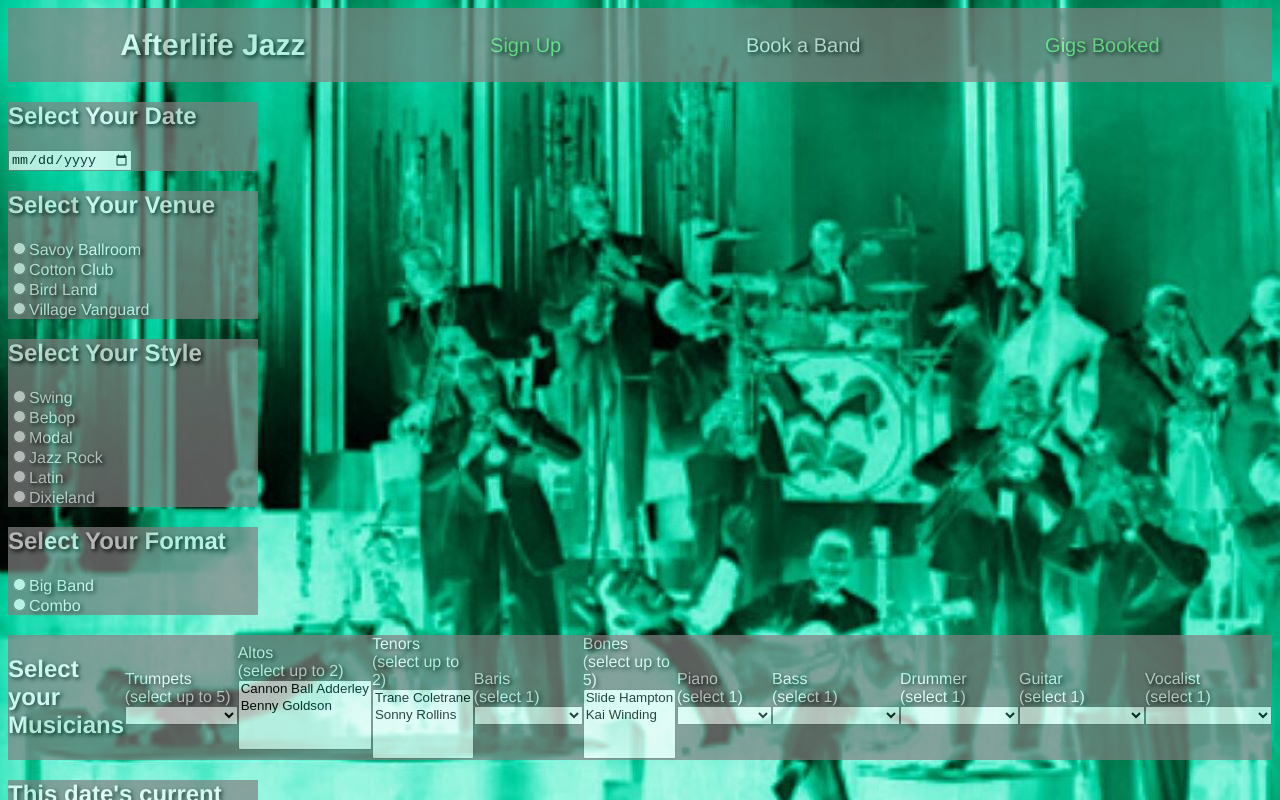
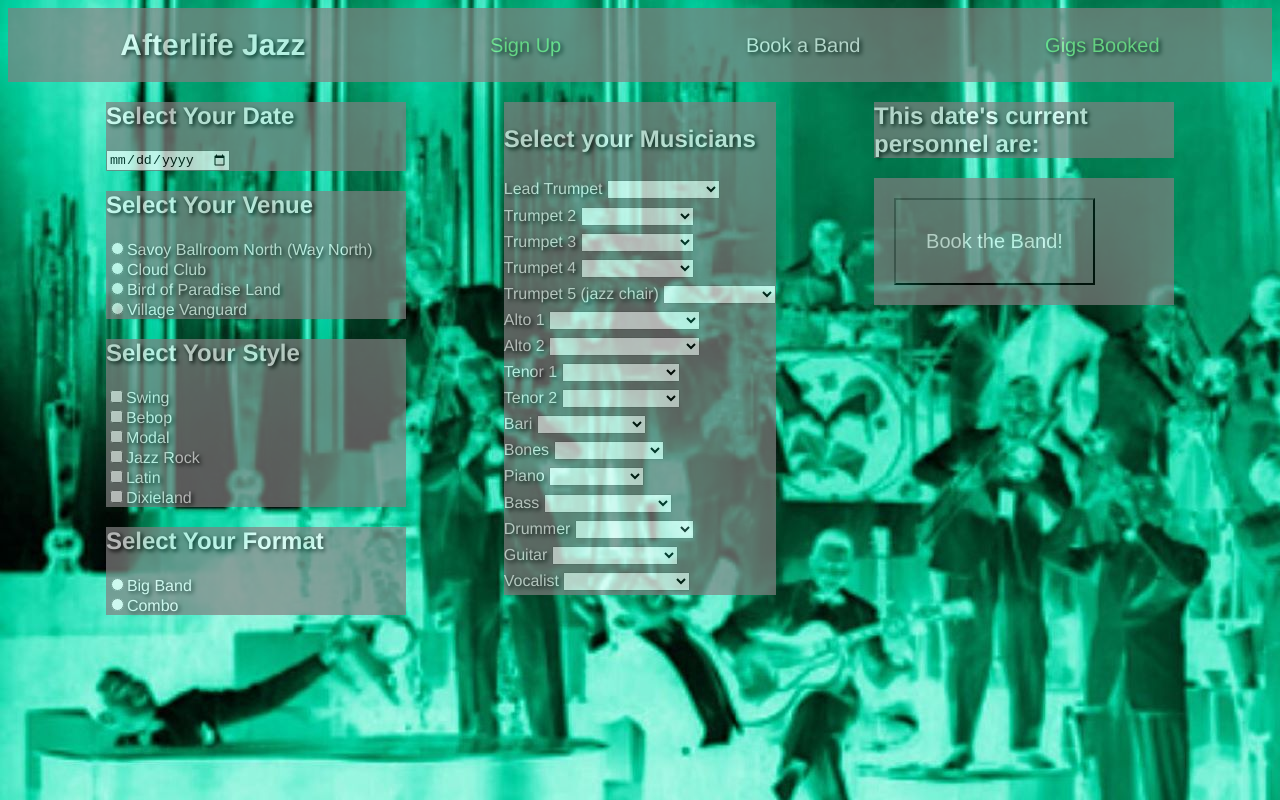
Before and after one commit to planetbutler/Afterlife-Jazz, a Vue app: page / in a window 1280 px wide. Shown: the top 800 px of the page. Built offline with nearby package versions, Linux system fonts and the light colour scheme.

Commit message:
cleaned up css

```diff
--- a/src/views/bookingTool.vue
+++ b/src/views/bookingTool.vue
@@ -1,201 +1,148 @@
 <template>
-  <div>
-    <!--<h1 class="maker">Booking Tool</h1>-->
+  <div class="bookpage">
+    <div class="eventcol">
       <div class="maker">
         <h2>Select Your Date</h2>
           <input type="date">
       </div>
       <div class="maker">
         <h2 class="venue">Select Your Venue</h2>
-        <input type="radio" class="venue" name="venue" value="Savoy Ballroom">Savoy Ballroom<br>
-        <input type="radio" class="venue" name="venue" value="Cotton Club">Cotton Club<br>
-        <input type="radio" class="venue" name="venue" value="Bird Land">Bird Land<br>
+          <input type="radio" class="venue" name="venue" value="Savoy Ballroom">Savoy Ballroom North (Way North)<br>
+          <input type="radio" class="venue" name="venue" value="Cotton Club">Cloud Club<br>
+          <input type="radio" class="venue" name="venue" value="Bird Land">Bird of Paradise Land<br>
           <input type="radio" class="venue" name="venue" value="Village Vanguard">Village Vanguard<br>
       </div>
       <div class="maker">
         <h2>Select Your Style</h2>
-        <input type="radio" name="style" value="Swing">Swing<br>
-        <input type="radio" name="style" value="Bebop">Bebop<br>
-        <input type="radio" name="style" value="Modal">Modal<br>
-        <input type="radio" name="style" value="Jazz Rock">Jazz Rock<br>
-        <input type="radio" name="style" value="Latin">Latin<br>
-        <input type="radio" name="style" value="Dixieland">Dixieland<br>
+          <input type="checkbox" name="style" value="Swing">Swing<br>
+          <input type="checkbox" name="style" value="Bebop">Bebop<br>
+          <input type="checkbox" name="style" value="Modal">Modal<br>
+          <input type="checkbox" name="style" value="Jazz Rock">Jazz Rock<br>
+          <input type="checkbox" name="style" value="Latin">Latin<br>
+          <input type="checkbox" name="style" value="Dixieland">Dixieland<br>
       </div>
       <div class="maker">
         <h2>Select Your Format</h2>
         <input type="radio" name="format" value="big band">Big Band<br>
         <input type="radio" name="format" value="combo">Combo<br>
       </div>
-    <div class="musicians">
+    </div>
+    <div class="musicianscol">
       <h2>Select your Musicians</h2>
       <div>
-        <div>Trumpets<br>(select up to 5)</div>
-          <select :multiple="multiple" v-model="trumpet">
+        <div>Lead Trumpet
+          <select v-model="trumpet">
             <option v-for="(cat, index) in trumpetPlayers" :value="cat" :key="index">{{ cat.nickName }} {{ cat.last }}</option>
           </select>
-            <!--close-on-select="false"
-            max="5"
-            class="select"
-          />
-            <select v-model="trumpet" size="5" multiple="multiple" @change="limitTrumpetSelection">
-              <option v-for="trumpet in trumpets" :key="trumpet">{{ trumpet }}</option>
-            </select>-->
-      </div>
-      <div>
-        <div>Altos<br>(select up to 2)
-          <select v-model="alto" :multiple="true">
-            <option v-for="(cat, index) in altoPlayers" :value="cat" :key="index">{{ cat.nickName }} {{ cat.last }}</option>
-          </select>
-          <!--<select v-model="alto" multiple="multiple">
-            <option v-for="alto in altos" :key="alto">{{ alto }}</option>
-          </select>-->
         </div>
       </div>
       <div>
-        <div>Tenors<br>(select up to 2)
-          <select v-model="tenor" :multiple="true">
-            <option v-for="(cat, index) in tenorPlayers" :value="cat" :key="index">{{ cat.nickName }} {{ cat.last }}</option>
+        <div>Trumpet 2
+          <select v-model="trumpet">
+            <option v-for="(cat, index) in trumpetPlayers" :value="cat" :key="index">{{ cat.nickName }} {{ cat.last }}</option>
           </select>
-          <!--<multiselect
-            v-model="tenor"
-            :multiple="true"
-            :options="tenors"
-            :close-on-select="false"
-            max="2"
-            class="select"
-          />
-          <select v-model="tenor" multiple="multiple">
-            <option v-for="tenor in tenors" :key="tenor">{{ tenor }}</option>
-          </select>-->
         </div>
       </div>
       <div>
-        <div>Baris<br>(select 1)
+        <div>Trumpet 3
+          <select v-model="trumpet">
+            <option v-for="(cat, index) in trumpetPlayers" :value="cat" :key="index">{{ cat.nickName }} {{ cat.last }}</option>
+          </select>
+        </div>
+      </div>
+      <div>
+        <div>Trumpet 4
+          <select v-model="trumpet">
+            <option v-for="(cat, index) in trumpetPlayers" :value="cat" :key="index">{{ cat.nickName }} {{ cat.last }}</option>
+          </select>
+        </div>
+      </div>
+      <div>
+        <div>Trumpet 5 (jazz chair)
+          <select v-model="trumpet">
+            <option v-for="(cat, index) in trumpetPlayers" :value="cat" :key="index">{{ cat.nickName }} {{ cat.last }}</option>
+          </select>
+        </div>
+      </div>
+      <div>
+        <div>Alto 1
+          <select v-model="alto">
+            <option v-for="(cat, index) in altoPlayers" :value="cat" :key="index">{{ cat.nickName }} {{ cat.last }}</option>
+          </select>
+        </div>
+      </div>
+      <div>
+        <div>Alto 2
+          <select v-model="alto">
+            <option v-for="(cat, index) in altoPlayers" :value="cat" :key="index">{{ cat.nickName }} {{ cat.last }}</option>
+          </select>
+        </div>
+      </div>
+      <div>
+        <div>Tenor 1
+          <select v-model="tenor">
+            <option v-for="(cat, index) in tenorPlayers" :value="cat" :key="index">{{ cat.nickName }} {{ cat.last }}</option>
+          </select>
+        </div>
+      </div>
+      <div>
+        <div>Tenor 2
+          <select v-model="tenor">
+            <option v-for="(cat, index) in tenorPlayers" :value="cat" :key="index">{{ cat.nickName }} {{ cat.last }}</option>
+          </select>
+        </div>
+      </div>
+      <div>
+        <div>Bari
           <select v-model="bari">
             <option v-for="(cat, index) in bariPlayers" :value="cat" :key="index">{{ cat.nickName }} {{ cat.last }}</option>
           </select>
-          <!--<multiselect
-            v-model="bari"
-            :multiple="true"
-            :options="baris"
-            :close-on-select="false"
-            max="1"
-            class="select"
-          />
-          <select v-model="bari">
-            <option v-for="bari in baris" :key="bari">{{ bari }}</option>
-          </select>-->
         </div>
       </div>
       <div>
-        <div>Bones<br>(select up to 5)
-          <select v-model="bone" :multiple="true" :close-on-select="true">
+        <div>Bones
+          <select v-model="bone" :close-on-select="true">
             <option v-for="(cat, index) in bonePlayers" :value="cat" :key="index">{{ cat.nickName }} {{ cat.last }}</option>
           </select>
-          <!--<multiselect
-            v-model="bone"
-            :multiple="true"
-            :options="bones"
-            :close-on-select="false"
-            max="5"
-            class="select"
-          />
-          <select v-model="bone" multiple="multiple">
-            <option v-for="bone in bones" :key="bone">{{ bone }}</option>
-          </select>-->
         </div>
       </div>
       <div>
-        <div>Piano<br>(select 1)
+        <div>Piano
           <select v-model="piano">
             <option v-for="(cat, index) in pianoPlayers" :value="cat" :key="index">{{ cat.nickName }} {{ cat.last }}</option>
           </select>
-          <!--<multiselect
-            v-model="piano"
-            :multiple="true"
-            :options="pianos"
-            :close-on-select="false"
-            max="1"
-            class="select"
-          />
-          <select v-model="piano">
-            <option v-for="piano in pianos" :key="piano">{{ piano }}</option>
-          </select>-->
         </div>
       </div>
       <div>
-        <div>Bass<br>(select 1)
+        <div>Bass
           <select v-model="bass">
             <option v-for="(cat, index) in bassPlayers" :value="cat" :key="index">{{ cat.nickName }} {{ cat.last }}</option>
           </select>
-          <!--<multiselect
-            v-model="bass"
-            :multiple="true"
-            :options="basses"
-            :close-on-select="false"
-            max="1"
-            class="select"
-          />
-          <select v-model="bass">
-            <option v-for="bass in basses" :key="bass">{{ bass }}</option>
-          </select>-->
         </div>
       </div>
       <div>
-        <div>Drummer<br>(select 1)
+        <div>Drummer
         <select v-model="drummer">
             <option v-for="(cat, index) in drummerPlayers" :value="cat" :key="index">{{ cat.nickName }} {{ cat.last }}</option>
           </select>
-          <!--<multiselect
-            v-model="drummer"
-            :multiple="true"
-            :options="drummers"
-            :close-on-select="false"
-            max="1"
-            class="select"
-          />
-          <select v-model="drummer">
-            <option v-for="drummer in drummers" :key="drummer">{{ drummer }}</option>
-          </select>-->
         </div>
       </div>
       <div>
-        <div>Guitar<br>(select 1)
+        <div>Guitar
           <select v-model="guitar">
             <option v-for="(cat, index) in guitarPlayers" :value="cat" :key="index">{{ cat.nickName }} {{ cat.last }}</option>
           </select>
-         <!--<multiselect
-            v-model="guitar"
-            :multiple="true"
-            :options="guitars"
-            :close-on-select="false"
-            max="1"
-            class="select"
-          />
-          <select v-model="guitar">
-            <option v-for="guitar in guitars" :key="guitar">{{ guitar }}</option>
-          </select>-->
         </div>
       </div>
       <div>
-        <div>Vocalist<br>(select 1)
+        <div>Vocalist
           <select v-model="vocalist">
             <option v-for="(cat, index) in vocalistPlayers" :value="cat" :key="index">{{ cat.nickName }} {{ cat.last }}</option>
           </select>
-          <!--<multiselect
-            v-model="vocalist"
-            :multiple="true"
-            :options="vocalists"
-            :close-on-select="false"
-            max="1"
-            class="select"
-          />
-          <select v-model="vocalist">
-            <option v-for="vocalist in vocalists" :key="vocalist">{{ vocalist }}</option>
-          </select>-->
         </div>
       </div>
     </div>
+    <div class="datecol">
       <h2 class="maker">This date's current personnel are:</h2>
       <div class="maker">
         <div v-show="trumpet.nickName">On Trumpet {{ trumpet.nickName }} {{ trumpet.last }}</div>
@@ -210,10 +157,13 @@
         <div v-show="vocalist.first">On Vocals {{ vocalist.nickName }} {{ vocalist.last }}</div>
         <button @click="addBand">Book the Band!</button>
       </div>
+      <div>
         <div v-if="gigsBooked.length > 0" class="gigsBooked">
           <h2>Booking List</h2>
           <div v-for="band in gigsBooked" :key="band.id">
             {{ band.id }} - Tonight's Band Led by {{ band.trumpet.nickName }}
+          </div>
+        </div>
       </div>
     </div>
   </div>
@@ -304,44 +254,34 @@ export default {
 </script>
 
 <style scoped lang="scss">
-
+.bookpage {
+  display: flex;
+  flex-flow: row nowrap;
+  justify-content: space-evenly;
+}
 .maker {
-    width: 250px;
+  width: 300px;
   background-color: grey;
   opacity: .7;
   color: white;
   text-shadow: 2px 2px 4px #000000;
 }
-  .musicians {
+.musicianscol {
   margin: 20px 0px;
   display: flex;
-    flex-flow: row nowrap;
+  flex-flow: column;
   justify-content: space-around;
-    align-items: center;
+  align-items: right;
   /*padding: 20px;*/
   background-color: grey;
   opacity: .7;
   color: white;
   text-shadow: 2px 2px 4px #000000;
 }
-
 .select {
   width: 140px;
   text-shadow: 0px 0px 0px #000000;
 }
-
-  /*.fajita {
-    margin: 50px;
-  }
-
-  .ingredients {
-    display: flex;
-    flex-flow: row nowrap;
-    justify-content: space-around;
-    align-items: center;
-    margin: 50px;
-  }*/
-
 button {
   padding: 30px;
   font-size: 20px;
--- a/src/views/gigsBooked.vue
+++ b/src/views/gigsBooked.vue
@@ -35,22 +35,9 @@ export default {
 </script>
 
 <style scoped lang="scss">
-
-  .fajita {
-    margin: 50px;
-  }
-
-  .ingredients {
-    display: flex;
-    flex-flow: row nowrap;
-    justify-content: space-around;
-    align-items: center;
-    margin: 50px;
-  }
-
-  button {
-    padding: 30px;
-    font-size: 20px;
-    margin: 20px;
-  }
+button {
+  padding: 30px;
+  font-size: 20px;
+  margin: 20px;
+}
 </style>
```
Also changed, not shown: src/views/band.vue (+1 -14 lines), src/views/musicians.vue (+41 -67 lines), src/App.vue (indentation only). Lines whose indentation alone changed are shown as unchanged.
